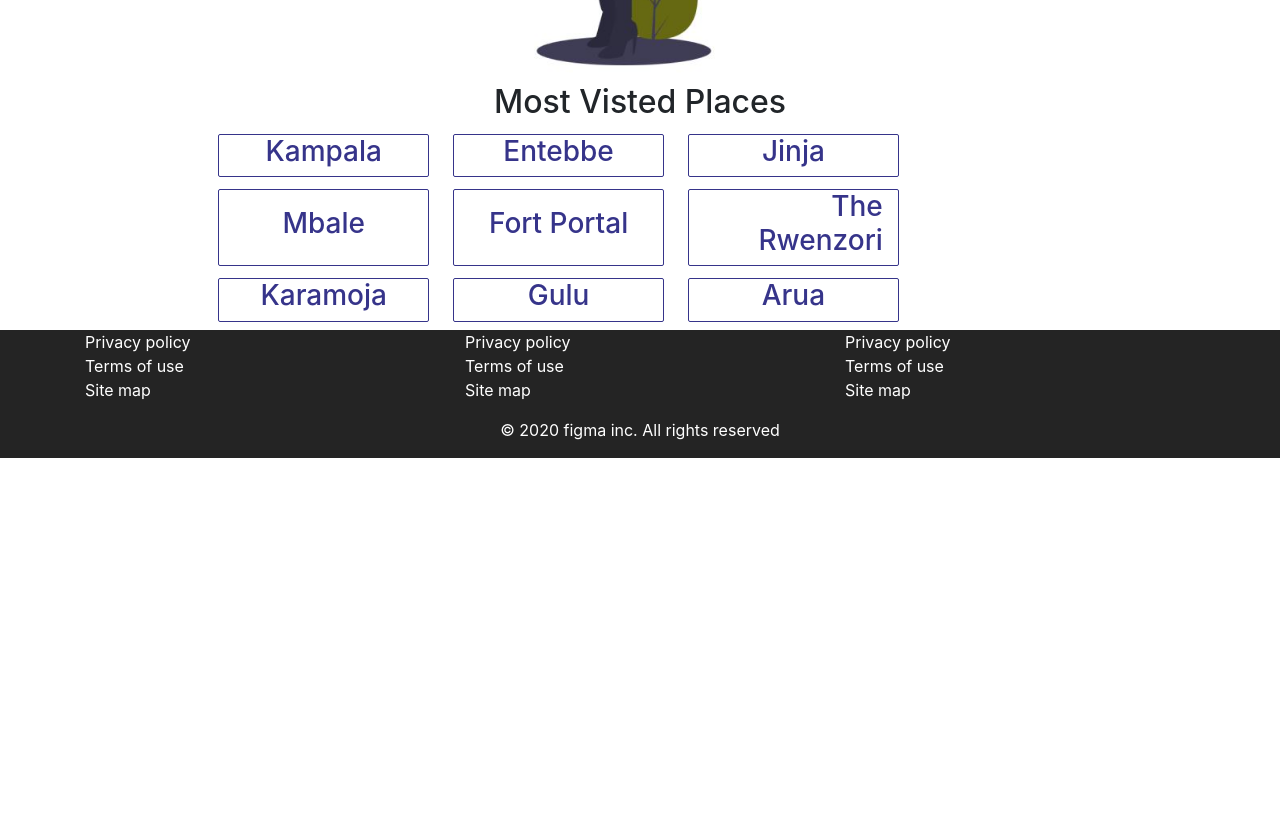
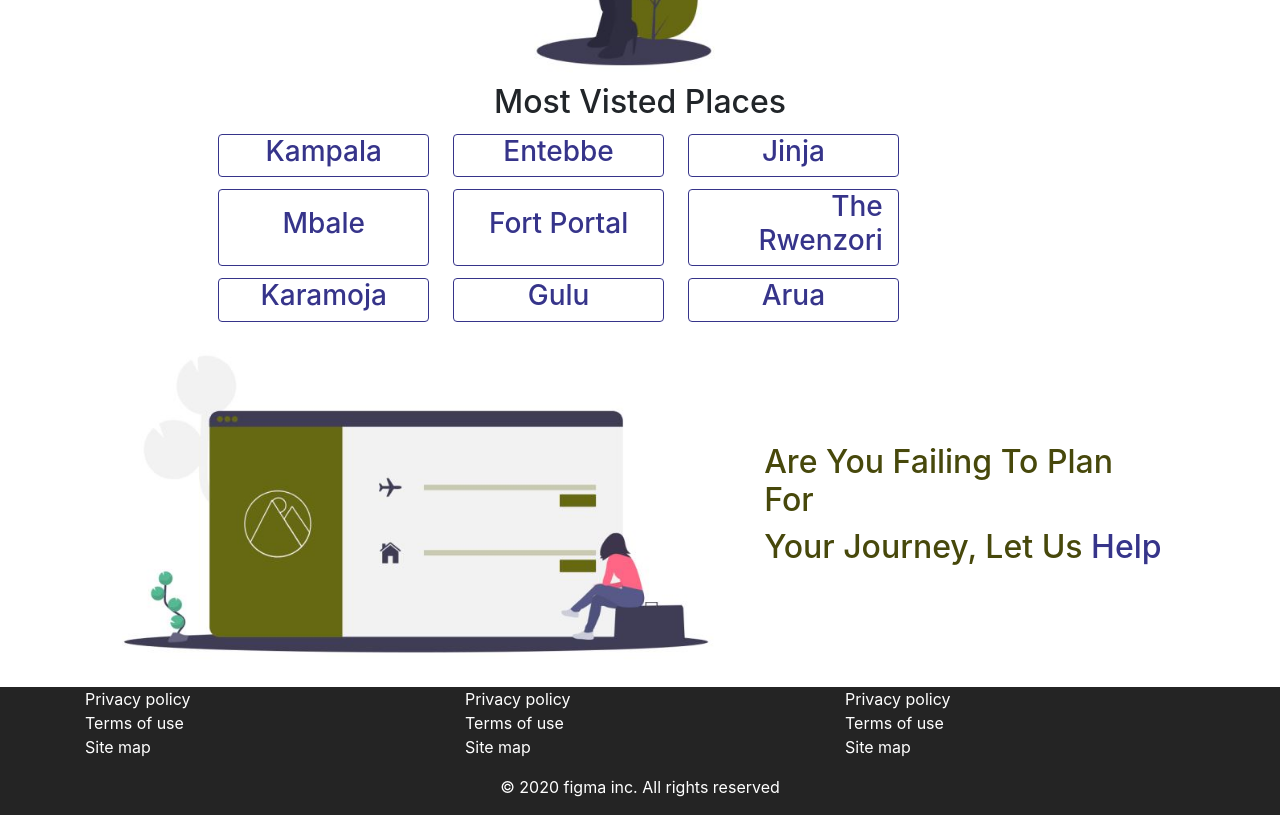
Before and after one commit to zurri-org/Zurri-Frontend, a React (Create React App) app: page / in a window 1280 px wide. Shown: the part 1360-2175 px from the top of the page. Before the commit the page ends 1818 px from the top, so only its background shows below. Built offline with nearby package versions, Linux system fonts and the light colour scheme.

Commit message:
created the journy help section

```diff
--- a/src/assets/css/styles.css
+++ b/src/assets/css/styles.css
@@ -384,7 +384,7 @@ h1 {
 .custom-div {
     border: 1px solid #36348A;
     color: #36348A;
-    border-radius: 2px;
+    border-radius: 4px;
 }
 .custom-div:hover {
     cursor: pointer;
--- a/src/components/views/homepage/index.js
+++ b/src/components/views/homepage/index.js
@@ -10,6 +10,7 @@ import {
 } from "react-bootstrap";
 import mapImage from "../../../assets/img/mapsnip.JPG";
 import airImage from "../../../assets/img/airsnip.JPG";
+import panelImage from "../../../assets/img/panel.JPG";
 
 const HomePage = () => {
   return (
@@ -265,12 +266,12 @@ const HomePage = () => {
         </Col>
       </Row>
 
-      <Row className="d-flex">
+      <Row>
         <Col md={12} className="text-center">
           <h2>Most Visted Places</h2>
         </Col>
         <Col md={8} className="m-auto">
-          <Row className="mx-auto">
+          <Row className="mx-auto d-flex text-center">
             <Col md={3} sm={3} className="mr-4 d-flex mt-1 mb-2 custom-div">
               <div className="text-right m-auto">
                 <h3>Kampala</h3>
@@ -319,6 +320,26 @@ const HomePage = () => {
           </Row>
         </Col>
       </Row>
+
+      <Row className="mt-2 mb-2">
+        <Col md={12}>
+          <Row>
+            <Col md={6} sm={6} className="ml-auto">
+              <img
+                src={panelImage}
+                className="img-fluid"
+                alt="Air Illustration"
+              />
+            </Col>
+            <Col md={4} sm={4} className="mr-auto d-flex">
+              <div className="text-left m-auto">
+                <h2 className="custom-color">Are You Failing To Plan For</h2>
+                <h2 className="custom-color">Your Journey, Let Us <span className="home-color">Help</span></h2>
+              </div>
+            </Col>
+          </Row>
+        </Col>
+      </Row>
     </>
   );
 };
```
Also changed, not shown: src/assets/img/panel.JPG (added).
